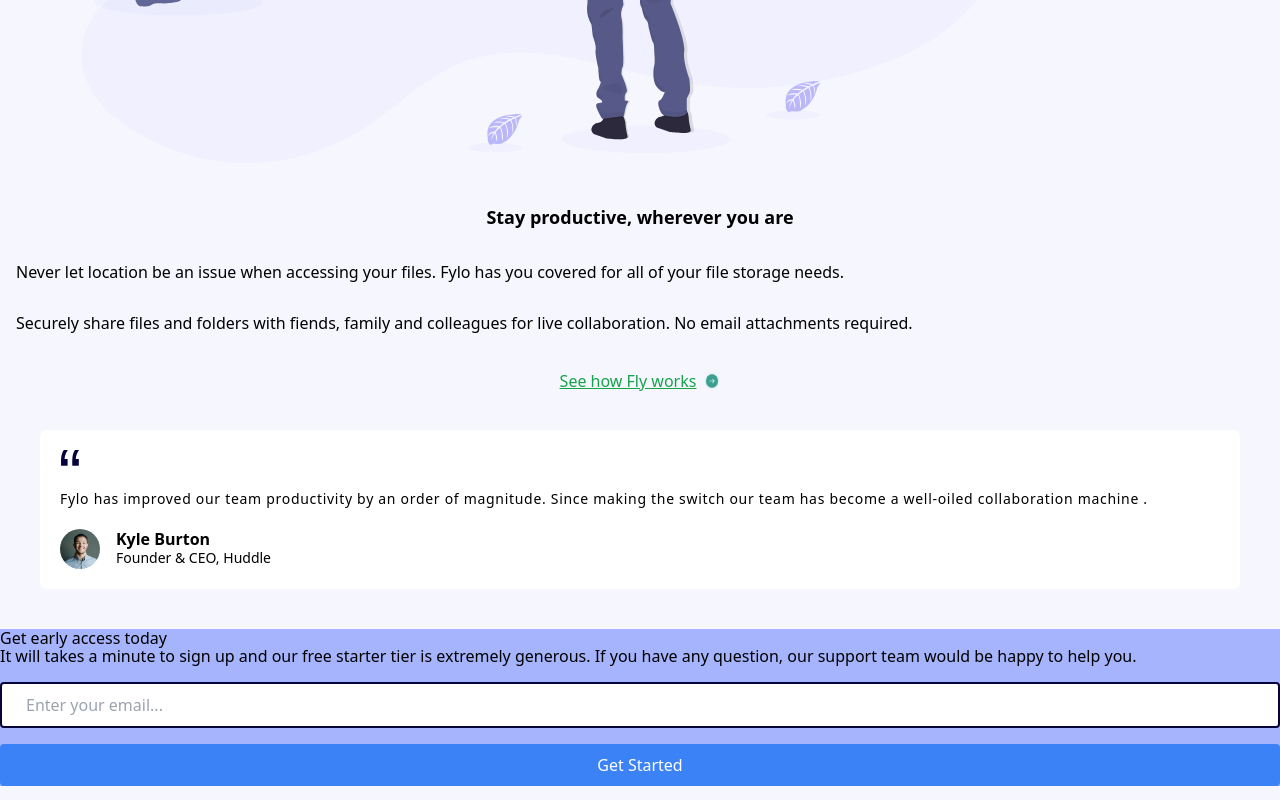
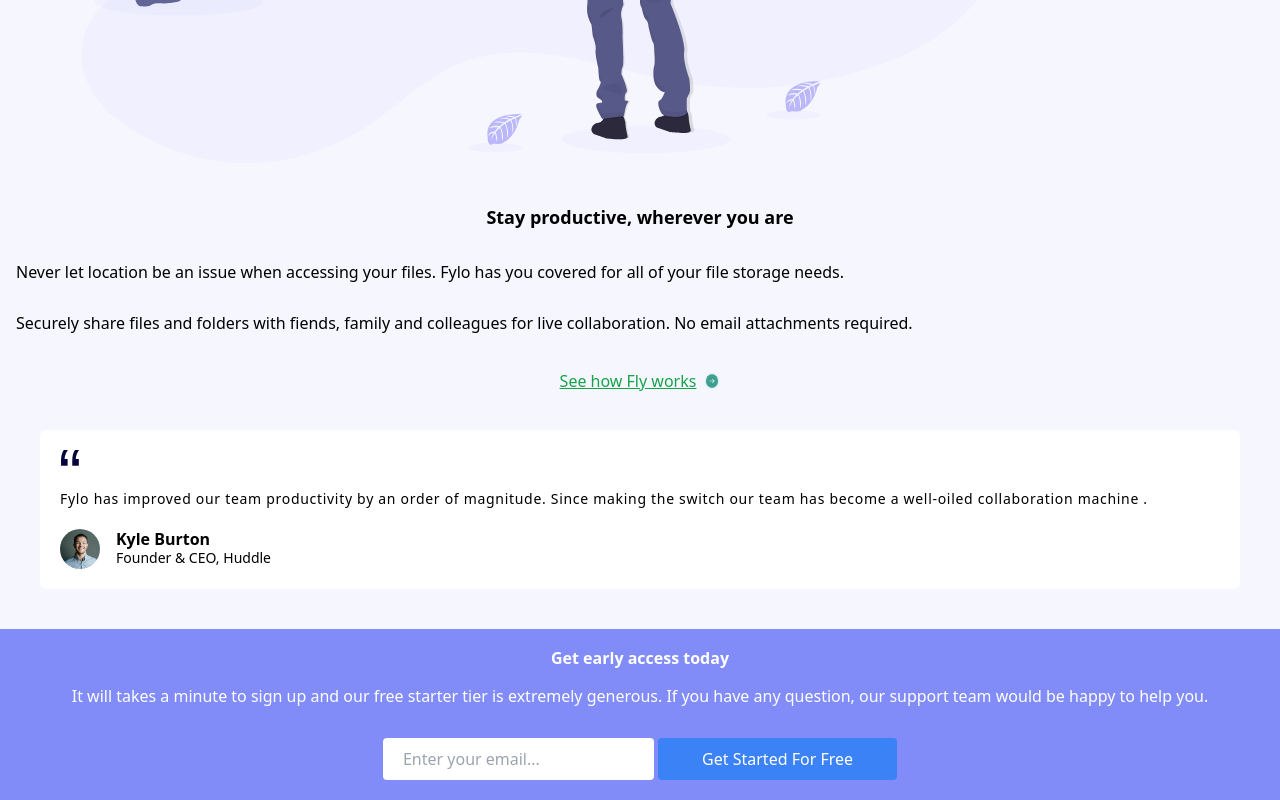
Before and after one commit to Miron-Silviu/Fly-landing-page-, a website: page docs/index.html in a window 1280 px wide. Shown: the part 2231-3031 px from the top of the page. Drawn offline with Linux system fonts and the light colour scheme.

Commit message:
Feat : Style sign0-up-container.

```diff
--- a/docs/index.html
+++ b/docs/index.html
@@ -110,27 +110,28 @@
           </div>
         </div>
       </article>
-      <div class=" bg-indigo-300 sign-up-container">
-        <h3>Get early access today</h3>
-        <p>
+      <div class=" bg-indigo-400 sign-up-container text-center">
+        <h3 class="font-bold text-white m-5 pt-5 ">Get early access today</h3>
+        <p class="m-5 px-4 text-white ">
           It will takes a minute to sign up and our free starter tier is
           extremely generous. If you have any question, our support team would
           be happy to help you.
         </p>
-
+        <div class="mx-4">
           <input
-          class="rounded w-full my-4 px-6 py-3 border-2 border-Very-dark-blue"
+            class="rounded px-5 py-3 my-3 w-58"
             type="email"
             id="email"
             placeholder="Enter your email..."
             required
           />
           <button
-          class=" w-full rounded m-auto py-3 px-11 bg-blue-500 text-white text-center"
+            class=" w-58 rounded mb-5 m-auto py-3 px-11 bg-blue-500 text-white text-center"
             type="button"
           >
-          Get Started
+            Get Started For Free
           </button>
+        </div>
       </div>
     </main>
   </body>
```
Also changed, not shown: docs/output.css. Lines whose indentation alone changed are shown as unchanged.
